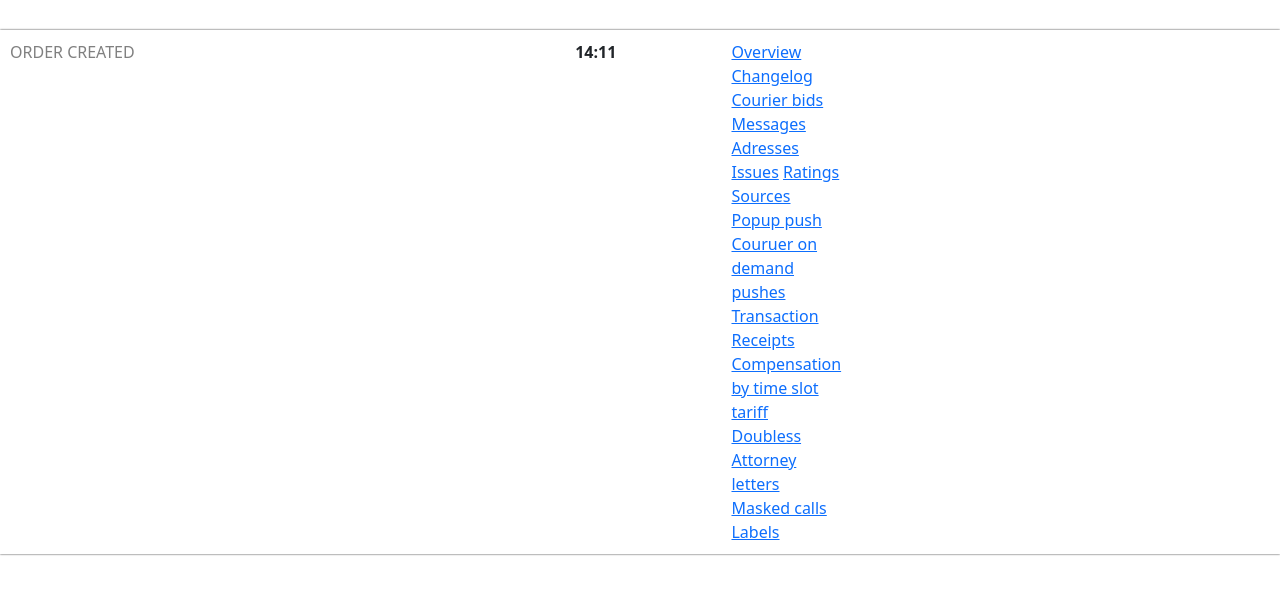
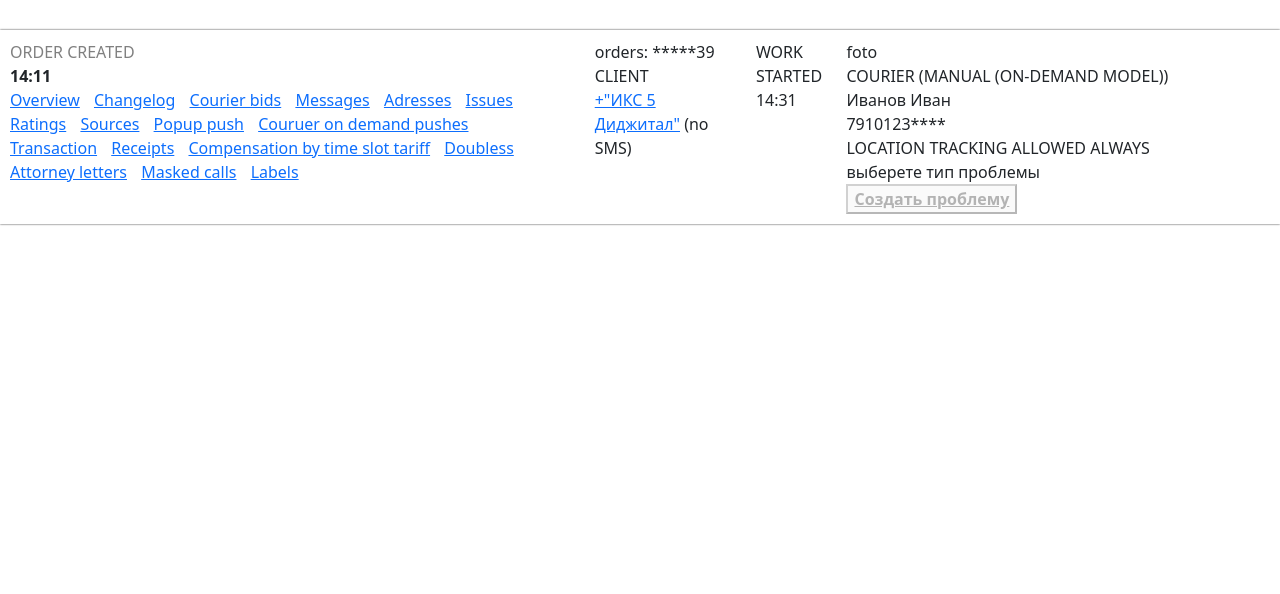
Before and after one commit to papajohn136/order-page, a plain HTML site: page index.html in a window 1280 px wide. Shown: the part 96-690 px from the top of the page. Drawn offline with nearby package versions, Linux system fonts and the light colour scheme.

Commit message:
Update index.html

```diff
--- a/index.html
+++ b/index.html
@@ -33,12 +33,11 @@
     <div class="head">
         <div class="info-order">
 
-            <div class="order" data-bs-toggle="tooltip" data-bs-placement="bottom"
-            title="Номер заказа">Order ******44,</div>
-            <div class="sum" data-bs-toggle="tooltip" data-bs-placement="bottom"
-            title="Сумма заказа">204.00 руб.,</div>
-            <div class="sity" data-bs-toggle="tooltip" data-bs-placement="bottom"
-            title="Город заказа">Санкт-Петербург</div>
+            <div class="order" data-bs-toggle="tooltip" data-bs-placement="bottom" title="Номер заказа">Order ******44,
+            </div>
+            <div class="sum" data-bs-toggle="tooltip" data-bs-placement="bottom" title="Сумма заказа">204.00 руб.,</div>
+            <div class="sity" data-bs-toggle="tooltip" data-bs-placement="bottom" title="Город заказа">Санкт-Петербург
+            </div>
         </div>
 
         <div class="right-info">
@@ -51,14 +50,23 @@
 
     </div><br><br><br><br>
 
+
+    <!-- таблица заказа -->
+
+
     <div class="order-created">
+
+
+
+        <div class="order-created_href">
             <div class="order-created_title">
                 order created
             </div>
             <div class="order-created_time">
                 14:11
             </div>
-        <div class="order-created_href">
+            <div class="status" >
+
                 <a href="#">Overview</a>
                 <a href="#">Changelog</a>
                 <a href="#">Courier bids</a>
@@ -77,6 +85,50 @@
                 <a href="#">Masked calls</a>
                 <a href="#">Labels</a>
             </div>
+        </div>
+        <div class="order-created_client">
+            <div class="order-created_client_number">
+                orders: *****39 CLIENT
+            </div>
+            <div class="order-created_clientname">
+                <a href="#">+"ИКС 5 Диджитал"</a> (no SMS)
+            </div>
+        </div>
+
+        <div class="order-created_ws">
+            <div class="ws">
+                WORK STARTED
+            </div>
+            <div class="order-created_ws_time">14:31</div>
+        </div>
+
+
+        <div class="order-created_courierinfo">
+            <div class="courier-foto">
+                foto
+            </div>
+            <div class="courier-mode">
+                COURIER (MANUAL (ON-DEMAND MODEL))
+            </div>
+            <div class="courier-name">
+                Иванов Иван
+            </div>
+            <div class="courier-number-phone">
+                7910123****
+            </div>
+            <div class="courier-location">
+                LOCATION TRACKING ALLOWED ALWAYS
+            </div>
+            <div class="courier-problems">
+                выберете тип проблемы
+            </div>
+            <div class="problems">
+                <button disabled class="completed" data-bs-toggle="tooltip" data-bs-placement="bottom"
+                    title="Создать проблему">Создать проблему</button>
+            </div>
+
+        </div>
+
     </div>
 
 
```
Lines whose indentation alone changed are shown as unchanged.
